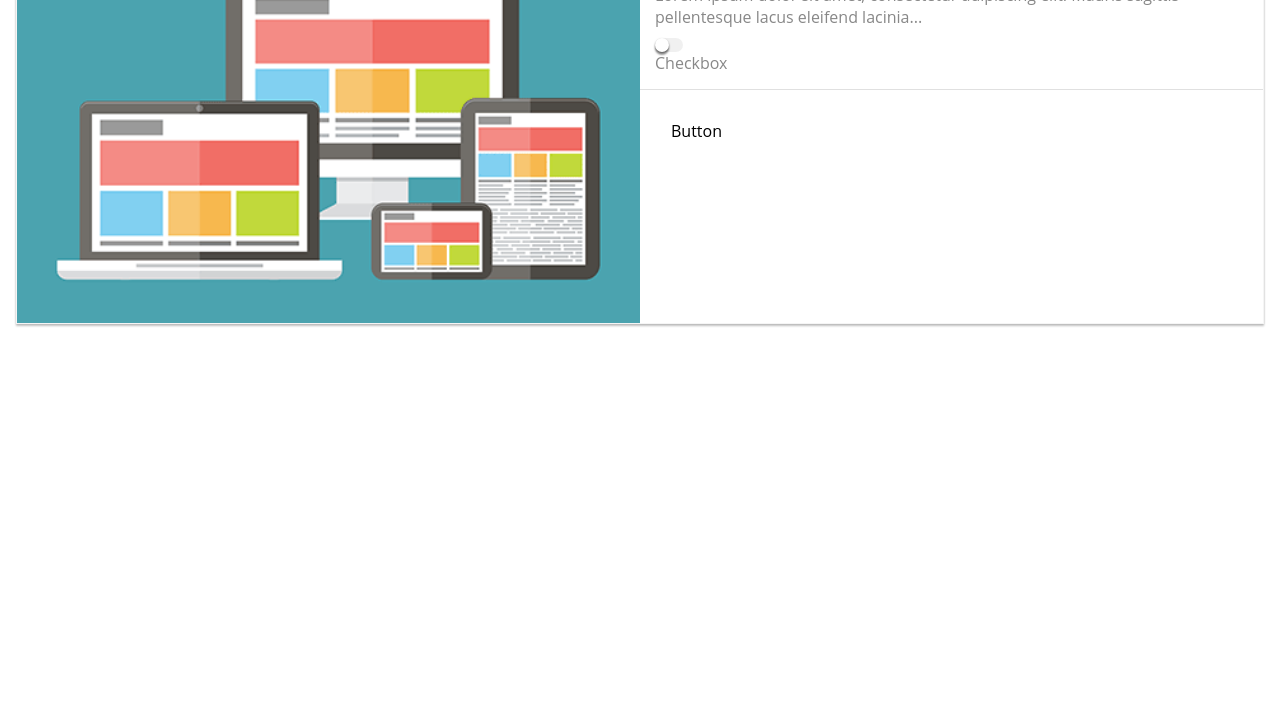
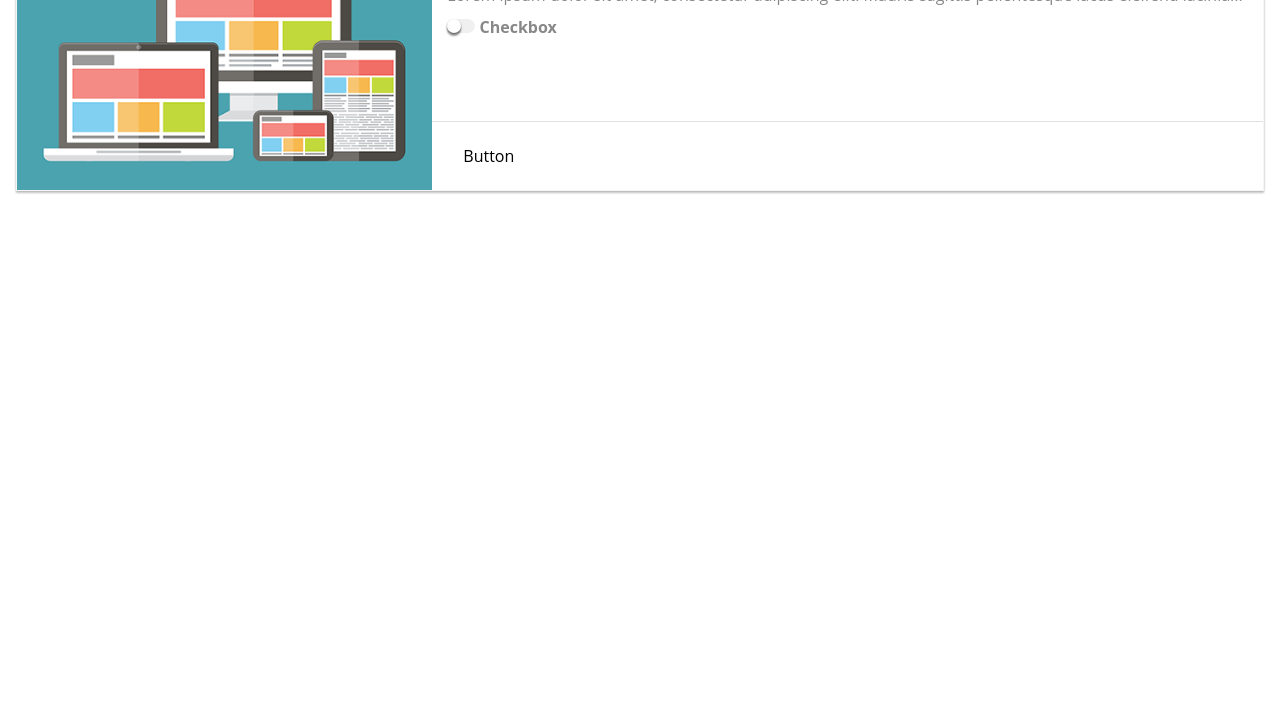
Before and after one commit to osandriets/test-html5-css3, a plain HTML site: page index.html in a window 1280 px wide. Shown: the part 91-800 px from the top of the page. Drawn offline with Linux system fonts and the light colour scheme.

Commit message:
change style

```diff
--- a/css/_switches.scss
+++ b/css/_switches.scss
@@ -6,11 +6,12 @@ $height: $width/2;
 
 .toggle{
   cursor: pointer;
+  font-weight: bold;
   .toggle-control{
     transition: $transition;
     width: $width;
     height: $height;
-    display: block;
+    display: inline-block;
     //border: 2px solid $color_checkbox_default;
     border-radius: $height;
     background-color: rgba(black,.06);
--- a/css/style.scss
+++ b/css/style.scss
@@ -45,7 +45,12 @@ main{
 		}
 	}
 }
+.card-img-block{
+	display: flex;
+	flex-direction: column;
+}
 .card-block{
+	flex: 1;
 	padding: 15px;
 }
 .card-footer{
@@ -58,16 +63,15 @@ main{
 	outline: none;
 
 	display: inline-block;
-	line-height: 52px;
-	padding: 0 16px;
+	padding: 8px 16px;
 	color: #000;
 	background: transparent;
 	cursor: pointer;
 	&:hover{
-		background: gray;
+		background: rgba(0,0,0,.1);
 	}
 	&:active{
-		background: black;
+		background: rgba(0,0,0,.2);
 	}
 }
 
--- a/index.html
+++ b/index.html
@@ -8,10 +8,10 @@
 <body>
 <main>
     <div class="card row">
-        <div class="card-img col-12 col-m-6">
+        <div class="card-img col-12 col-m-4">
             <img class="img-resp" src="img/responsive-design.png"/>
         </div>
-        <div class="col-m-6">
+        <div class="col-m-8 card-img-block">
             <div class="card-block">
                 <h1>The title</h1>
                 <p>Lorem ipsum dolor sit amet, consectetur adipiscing elit. Mauris sagittis pellentesque lacus eleifend lacinia...</p>
```
Also changed, not shown: css/style.css, 1 other file.
